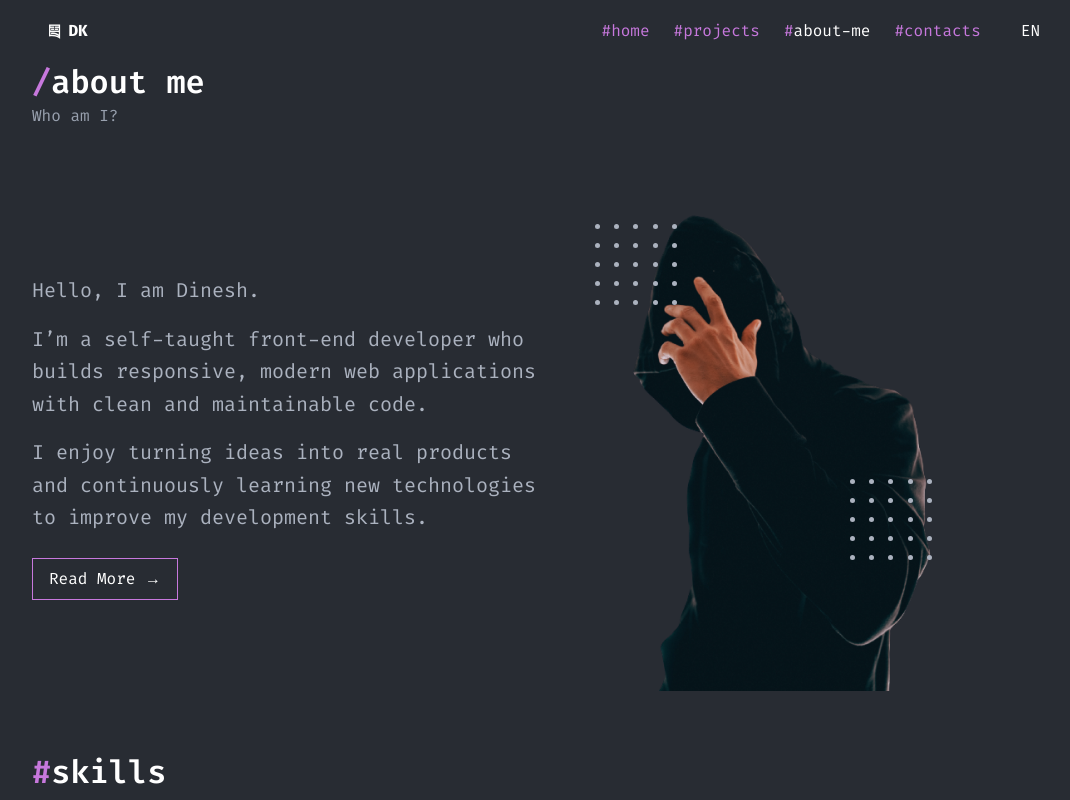
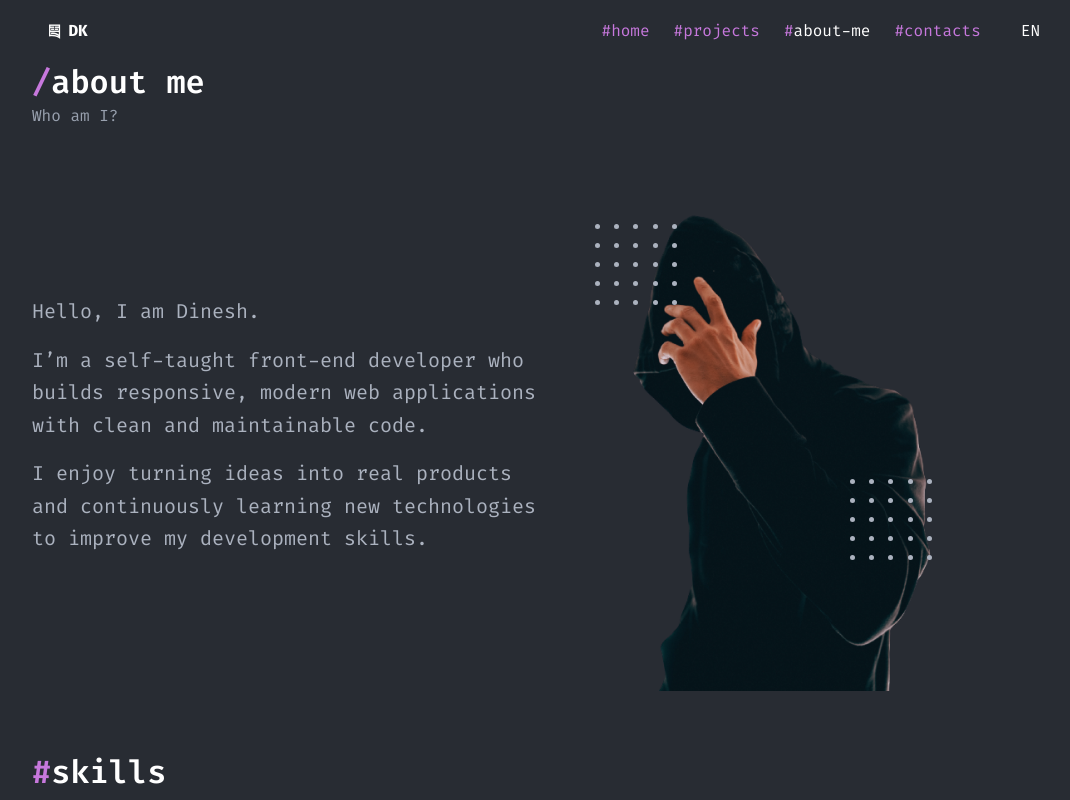
Before and after one commit to dineshmehtadk/my-portfolio, a Next.js app: page /about-me in a window 1280 px wide. Shown: the top 800 px of the page, without its empty margins (96-1166 px from the left). Built offline with nearby package versions, Linux system fonts and the light colour scheme.

Commit message:
redireact  about me

```diff
--- a/components/ui/About.tsx
+++ b/components/ui/About.tsx
@@ -1,11 +1,20 @@
+"use client";
+
 import Image from "next/image";
+import { useRouter, usePathname } from "next/navigation";
+
 import about from "../../public/about.png";
 import { DotsGrid } from "./DotsGrid";
 
 export function About() {
+  const pathname = usePathname();
+  const router = useRouter();
+
+  const handleRedirect = () => {
+    router.push("/about-me");
+  };
+
   return (
-
-
     <div className="mt-14 max-w-[1024px] mx-auto flex flex-col lg:flex-row items-center gap-12">
 
       {/* Text Section */}
@@ -15,24 +24,28 @@ export function About() {
         </p>
 
         <p className="text-gray text-base md:text-lg leading-relaxed mb-4">
-            I’m a self-taught front-end developer who builds responsive,
-            modern web applications with clean and maintainable code.
+          I’m a self-taught front-end developer who builds responsive, modern
+          web applications with clean and maintainable code.
         </p>
 
         <p className="text-gray text-base md:text-lg leading-relaxed mb-6">
-            I enjoy turning ideas into real products and continuously learning
-            new technologies to improve my development skills.
+          I enjoy turning ideas into real products and continuously learning new
+          technologies to improve my development skills.
         </p>
 
-          <button className="border border-primary px-4 py-2 text-white hover:bg-primary/20 transition">
+        {pathname === "/" && (
+          <button
+            onClick={handleRedirect}
+            className="border border-primary px-4 py-2 text-white hover:bg-primary/20 transition"
+          >
             Read More →
           </button>
+        )}
       </div>
 
       {/* Image Section */}
       <div className="relative flex justify-center">
 
-          {/* Decorations */}
         <div className="absolute top-10 left-0 hidden md:block">
           <DotsGrid height={84} width={84} />
         </div>
@@ -46,8 +59,7 @@ export function About() {
           alt="about image"
           className="w-[260px] md:w-[300px] lg:w-[339px] h-auto"
         />
-
       </div>
-
-      </div>  );
+    </div>
+  );
 }
--- a/components/ui/hero-04.tsx
+++ b/components/ui/hero-04.tsx
@@ -35,7 +35,6 @@ export function HeroSection04() {
 
         <Contact />
       </section>
-     <Footer />
     </>
   );
 }
```
Also changed, not shown: components/ui/Contact.tsx (+2 -10 lines). Lines whose indentation alone changed are shown as unchanged.
